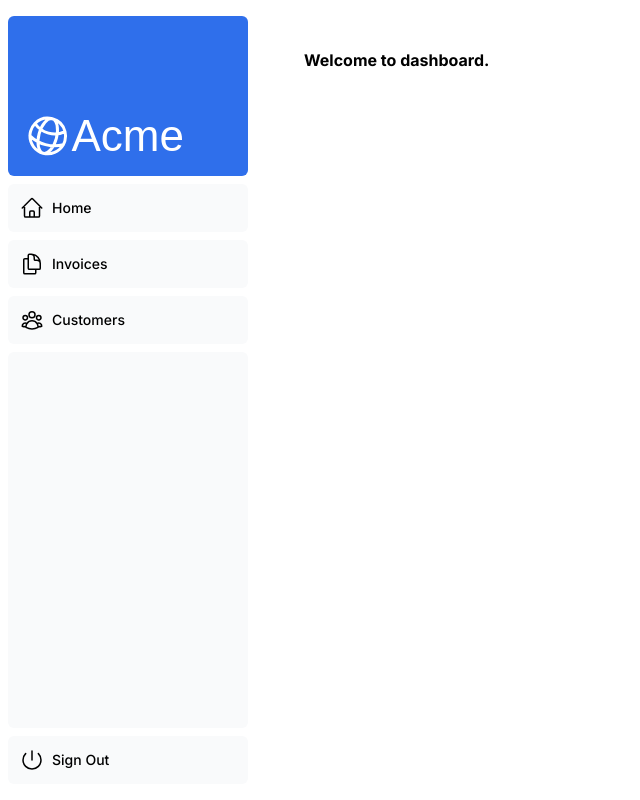
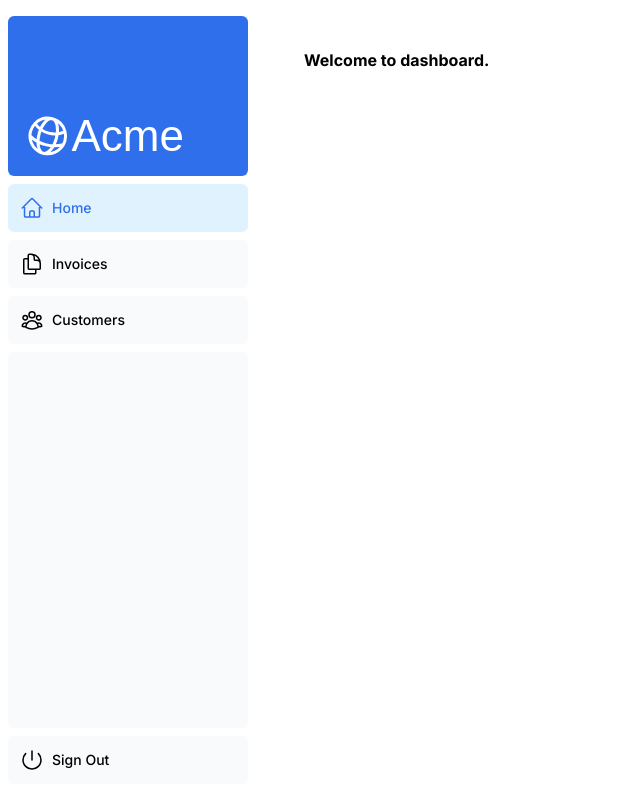
Before and after one commit to devcosmos/next-js-dashboard, a Next.js app: page /dashboard in a window 1280 px wide. Shown: the whole page, without its empty margins (0-640 px from the left). Built offline with nearby package versions, Linux system fonts and the light colour scheme; a web font is replaced by a local one.

Commit message:
feat: add navigations

```diff
--- a/app/ui/dashboard/nav-links.tsx
+++ b/app/ui/dashboard/nav-links.tsx
@@ -1,35 +1,53 @@
+'use client';
+
 import {
   UserGroupIcon,
   HomeIcon,
   DocumentDuplicateIcon,
 } from '@heroicons/react/24/outline';
+import Link from 'next/link';
+import { usePathname } from 'next/navigation';
+import clsx from 'clsx';
 
 // Map of links to display in the side navigation.
 // Depending on the size of the application, this would be stored in a database.
 const links = [
-  { name: 'Home', href: '/dashboard', icon: HomeIcon },
   {
+    name: 'Home',
+    href: '/dashboard',
+    icon: HomeIcon
+  }, {
     name: 'Invoices',
     href: '/dashboard/invoices',
     icon: DocumentDuplicateIcon,
+  }, {
+    name: 'Customers',
+    href: '/dashboard/customers',
+    icon: UserGroupIcon
   },
-  { name: 'Customers', href: '/dashboard/customers', icon: UserGroupIcon },
 ];
 
 export default function NavLinks() {
+  const pathname = usePathname();
+
   return (
     <>
       {links.map((link) => {
         const LinkIcon = link.icon;
         return (
-          <a
+          <Link
             key={link.name}
             href={link.href}
-            className="flex h-[48px] grow items-center justify-center gap-2 rounded-md bg-gray-50 p-3 text-sm font-medium hover:bg-sky-100 hover:text-blue-600 md:flex-none md:justify-start md:p-2 md:px-3"
+            className={clsx(
+              'flex h-[48px] grow items-center justify-center gap-2 rounded-md bg-gray-50 p-3 text-sm font-medium hover:bg-sky-100 hover:text-blue-600 md:flex-none md:justify-start md:p-2 md:px-3',
+              {
+                'bg-sky-100 text-blue-600': pathname === link.href,
+              },
+            )}
           >
             <LinkIcon className="w-6" />
             <p className="hidden md:block">{link.name}</p>
-          </a>
+          </Link>
         );
       })}
     </>
```
